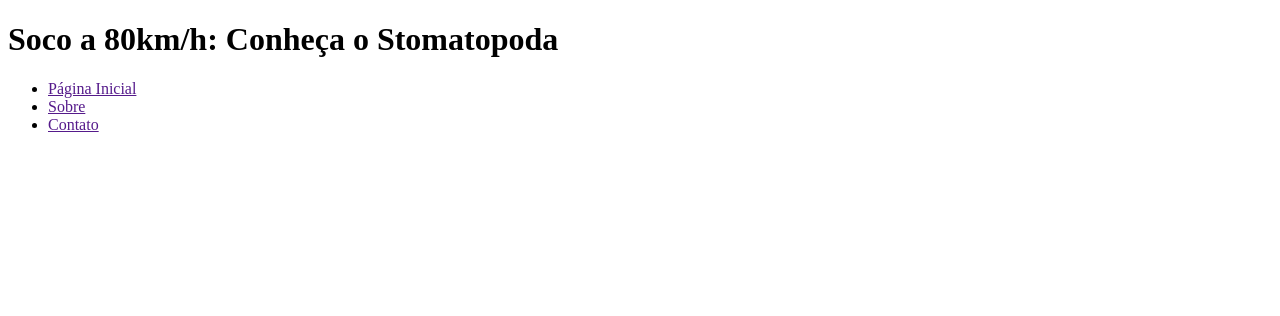
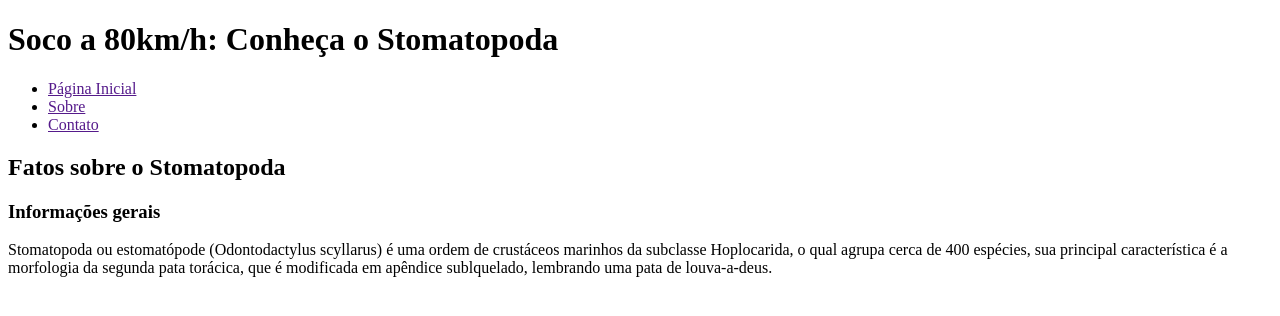
Before and after one commit to KhazadDutz/Trybe_Exercises, a plain HTML site: page Stomatopoda.html in a window 1280 px wide. Drawn offline with Linux system fonts and the light colour scheme.

Commit message:
coloca o nome cientifico do animal em informacoes gerais

```diff
--- a/Stomatopoda.html
+++ b/Stomatopoda.html
@@ -4,6 +4,7 @@
     <meta charset="UTF-8" />
     <meta name="viewport" content="width=device-width" />
   </head>
+  <!--insira os elementos aqui-->
   <body>
     <header>
       <h1>Soco a 80km/h: Conheça o Stomatopoda</h1>
@@ -15,6 +16,18 @@
         <li><a href="">Contato</a></li>
       </ul>
     </nav>
-    <!--insira os elementos aqui-->
+    <main>
+      <section>
+        <article>
+          <h2>Fatos sobre o Stomatopoda</h2>
+            <section>
+              <h3>Informações gerais</h3>
+                <p>Stomatopoda ou estomatópode (Odontodactylus scyllarus) é uma ordem de crustáceos marinhos da subclasse Hoplocarida, o qual agrupa cerca de 400 espécies, sua principal característica é a morfologia da segunda pata torácica, que é modificada em apêndice sublquelado, lembrando uma pata de louva-a-deus.</p>
+            </section>
+        </article>
+      </section>
+    </main>
   </body>
 </html>
+
+<!-- Eles são predadores ativos que caçam presas com o auxílio de um sentido de visão muito apurado e capaz de interpretar polarização no espectro ultravioleta e infravermelho. Algumas espécies podem chegar até um tamanho de aproximadamente 40cm. São animais carnivoros, alimentando-se de camarões, caranguejos, moluscos, peixes e até mesmo outros da mesma ordem. -->
```
